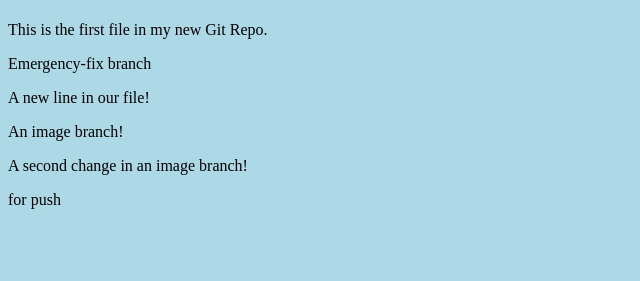
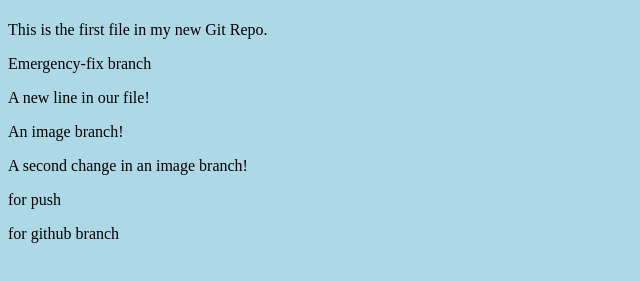
Before and after one commit to Mishakulboy/hello-world, a plain HTML site: page index.htm in a window 1280 px wide. Shown: the part 59-340 px from the top of the page, without its empty margins (0-640 px from the left). Drawn offline with Linux system fonts and the light colour scheme.

Commit message:
Update index.htm with github branch

```diff
--- a/index.htm
+++ b/index.htm
@@ -13,6 +13,6 @@
 <p>An image branch!</p>
 <p>A second change in an image branch!</p>
 <p>for push</p>
-
+<p>for github branch</p>
 </body>
 </html>
```
